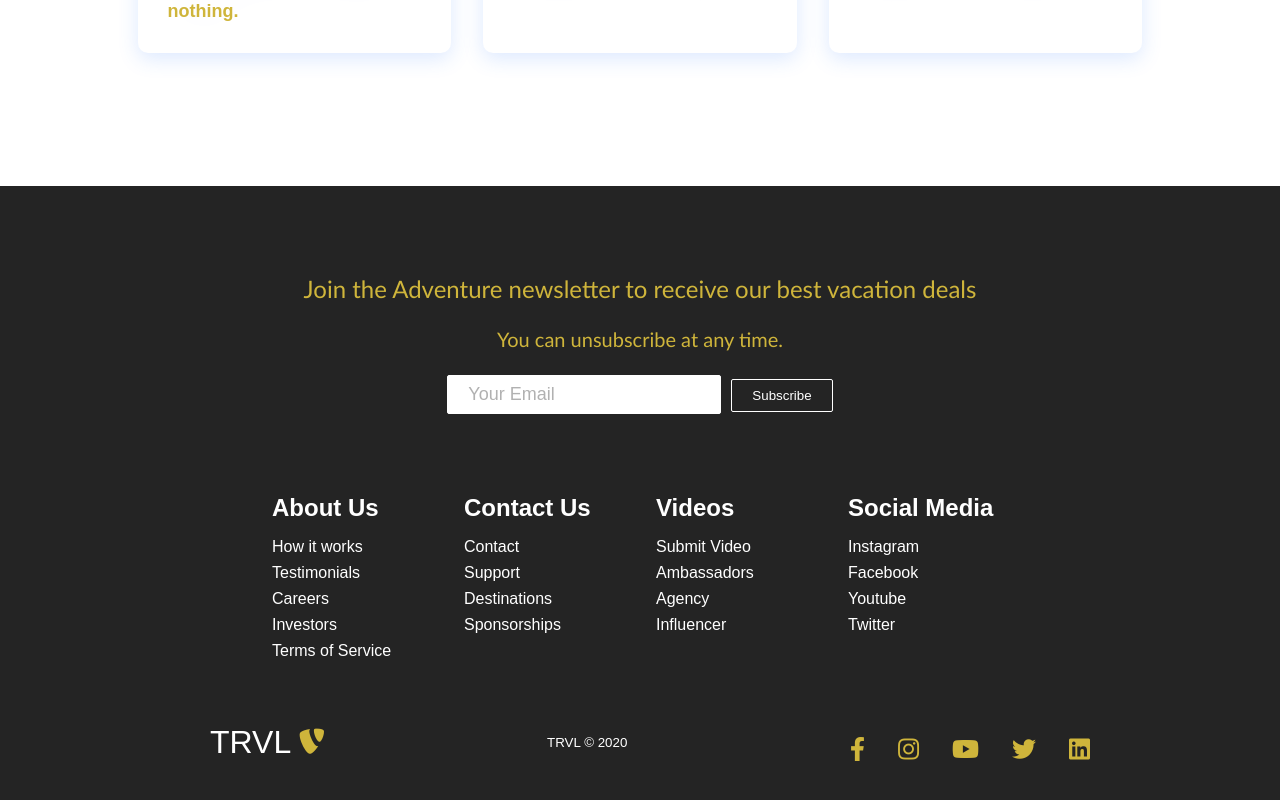
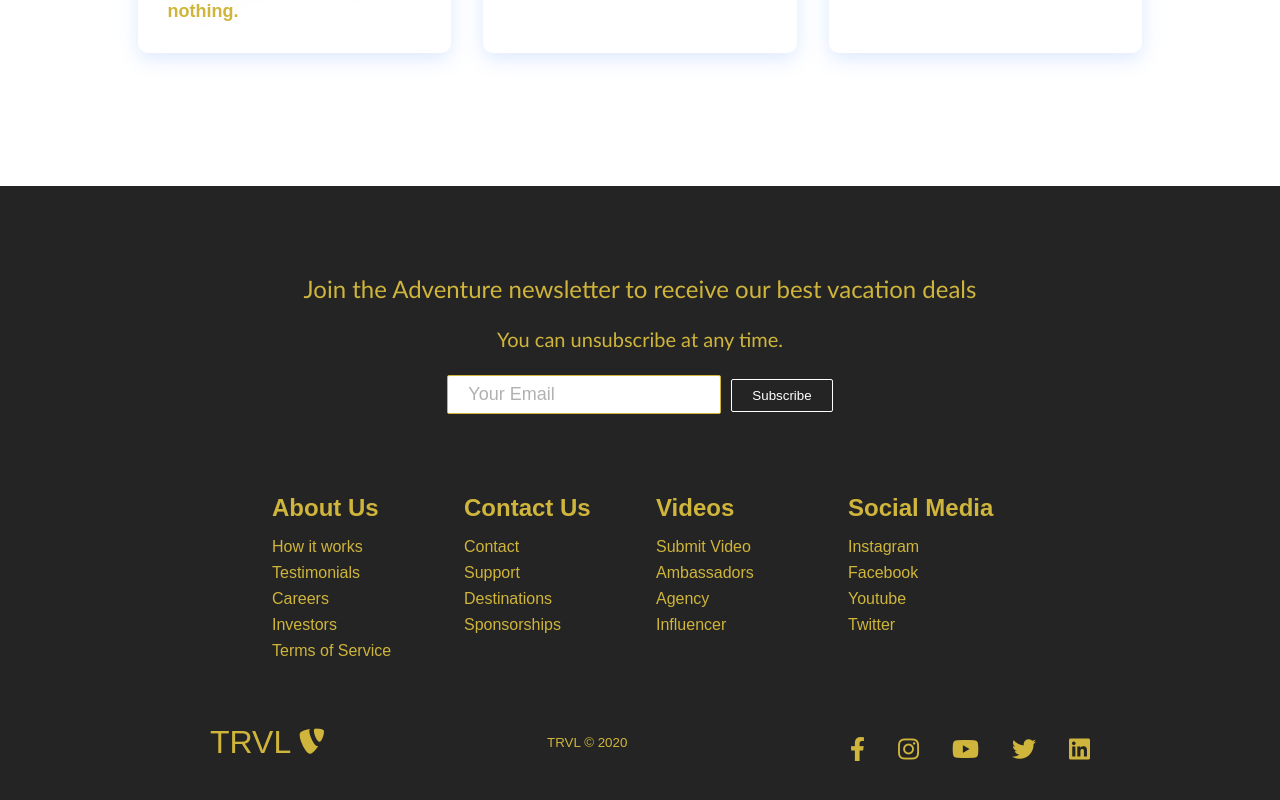
Before and after one commit to MulyonoPutra/KelvinStudio, a React (Create React App) app: page / in a window 1280 px wide. Shown: the part 1858-2658 px from the top of the page. Built offline with nearby package versions, Linux system fonts and the light colour scheme; a web font is replaced by a local one.

Commit message:
Change color to Gold

```diff
--- a/src/components/shared/footer/Footer.css
+++ b/src/components/shared/footer/Footer.css
@@ -16,7 +16,7 @@
 
     margin-bottom: 24px;
     padding: 24px;
-    color: #fff;
+    color: #CFB53B;
   }
 
   .footer-subscription > p {
@@ -42,7 +42,7 @@
     border: none;
     font-size: 18px;
     margin-bottom: 16px;
-    border: 1px solid #fff;
+    border: 1px solid #CFB53B;
   }
 
   .footer-links {
@@ -71,11 +71,11 @@
   }
 
   .footer-link-items > h2 {
-    color: #fff;
+    color: #CFB53B;
   }
 
   .footer-link-items a {
-    color: #fff;
+    color: #CFB53B;
     text-decoration: none;
     margin-bottom: 0.5rem;
   }
@@ -95,7 +95,7 @@
 
   /* Social Icons */
   .social-icon-link {
-    color: #fff;
+    color: #CFB53B;
     font-size: 24px;
   }
 
@@ -121,7 +121,7 @@
   }
 
   .social-logo {
-    color: #fff;
+    color: #CFB53B;
     justify-self: start;
     margin-left: 20px;
     cursor: pointer;
@@ -133,7 +133,7 @@
   }
 
   .website-rights {
-    color: #fff;
+    color: #CFB53B;
     margin-bottom: 16px;
   }
 
--- a/src/components/shared/navbar/Navbar.css
+++ b/src/components/shared/navbar/Navbar.css
@@ -64,7 +64,7 @@
   }
 
   .fa-bars {
-    color: #fff;
+    color: #CFB53B;
   }
 
   .nav-links-mobile {
```
